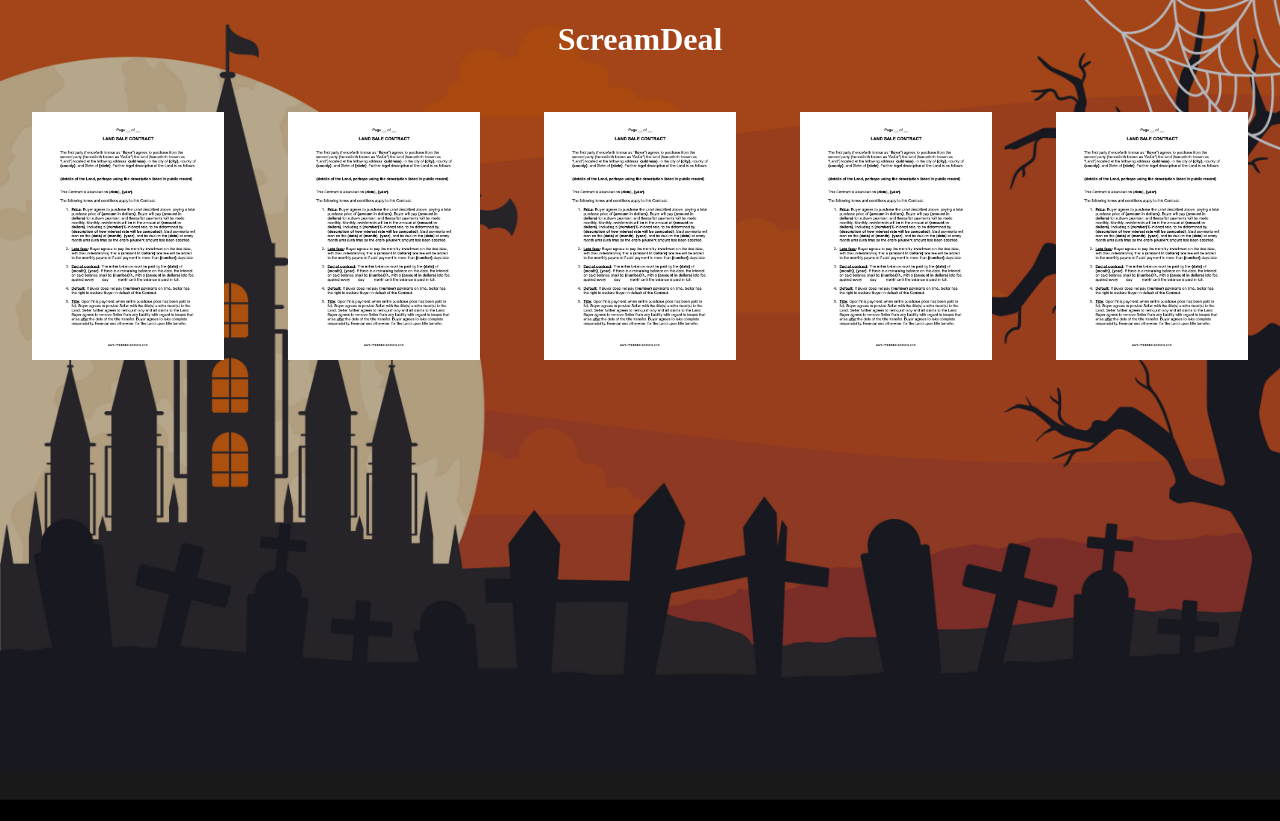
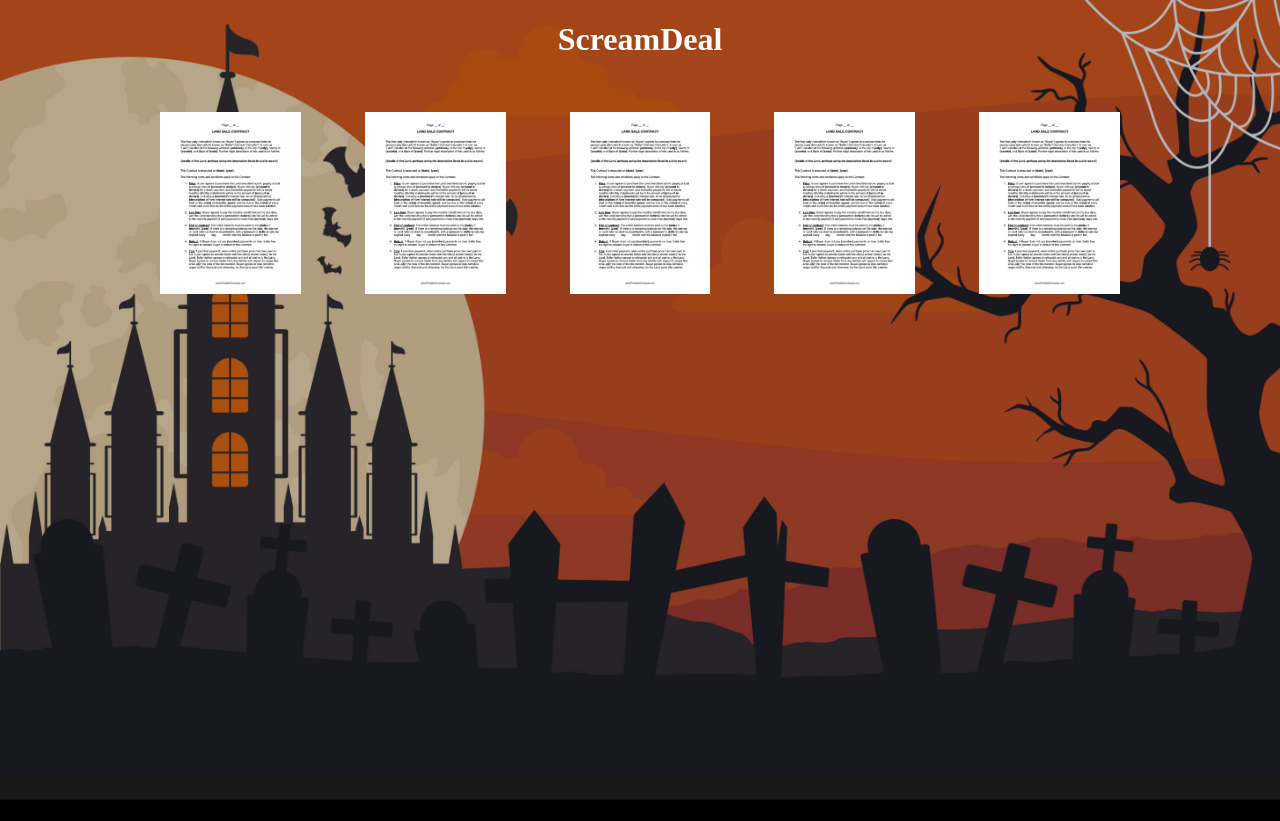
Before and after one commit to joakimsoren/screamdeal, a Vue app in the folder frontend/: page / in a window 1280 px wide. Built offline with nearby package versions, Linux system fonts and the light colour scheme; a web font is replaced by a local one.

Commit message:
Fix transitions

```diff
--- a/frontend/src/components/ThemeSelector.vue
+++ b/frontend/src/components/ThemeSelector.vue
@@ -20,12 +20,16 @@
 <style scoped lang="scss">
 .theme-selector {
   display: flex;
-  width: 100%;
+  width: 80%;
+  margin-left: auto;
+  margin-right: auto;
+
   .theme-box {
     width: 20%;
     height: auto;
     margin: 2rem;
     position: relative;
+    transition: width 1s;
 
     .theme-image {
       width: 100%;
@@ -39,17 +43,25 @@
       color: white;
       font-weight: bold;
       opacity: 0;
+      transition: opacity 0.3s;
       position: absolute;
       top: 50%;
       left: 50%;
       transform: translate(-50%, -50%);
+      cursor: pointer;
+      &:focus {
+        outline: none;
+      }
+
+      &:hover {
+        background: darkorange;
+      }
     }
 
     &:hover {
-      .theme-image {
-        filter: brightness(50%);
-      }
+      width: 50%;
       .theme-button {
+        transition: opacity 0.3s 1s;
         opacity: 1;
       }
     }
```
